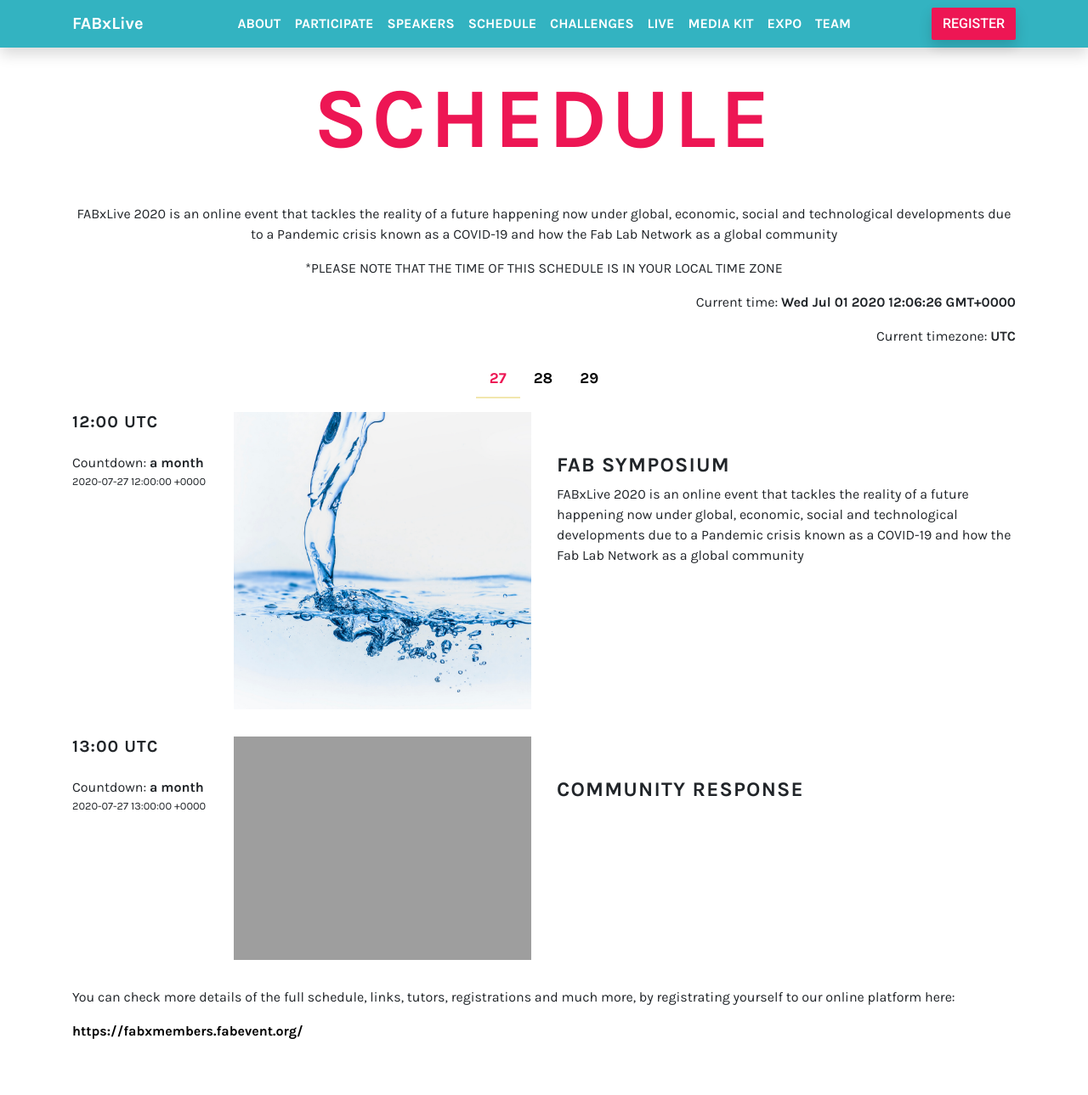
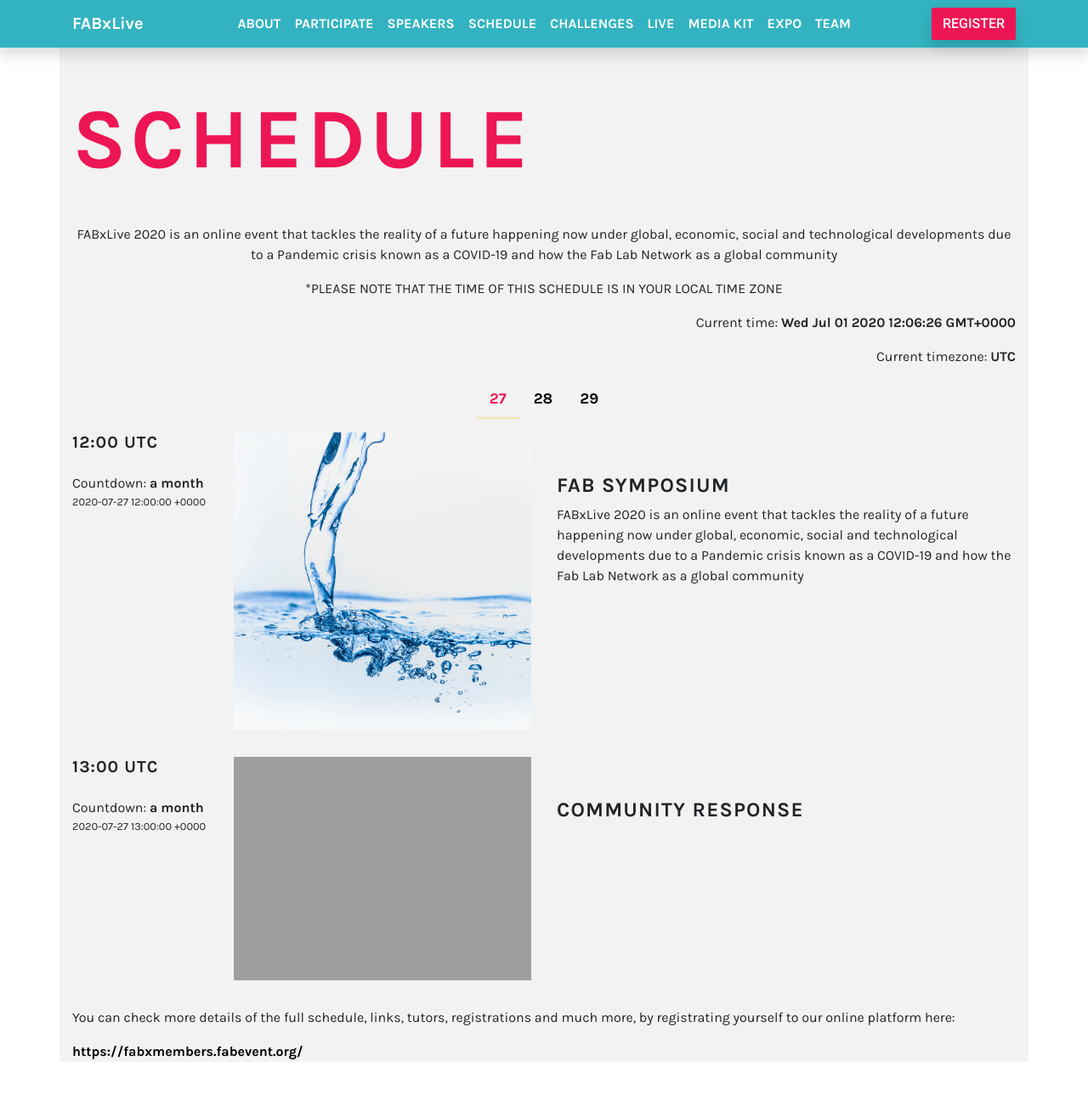
Before and after one commit to fabfoundation/fabxlive2020, a Jekyll site: the page built from schedule.html, in a window 1280 px wide and 1298 px high. Shown: the top 1289 px of the window at 85% size. Built offline with Jekyll 4.4.1, drawn with Linux system fonts in a browser that asks for light colours; nearby versions of some CDN libraries.

Commit message:
Schedule grey bg

```diff
--- a/_layouts/schedule.html
+++ b/_layouts/schedule.html
@@ -2,7 +2,7 @@
 layout: default
 ---
 
-<div class="container mt-4">
+<div class="container bg-grey pt-5">
 
   {{ content }}
 
--- a/assets/main.scss
+++ b/assets/main.scss
@@ -7,6 +7,7 @@
 $blue: #3A3996;
 $red: #ED1654;
 $yellow: #F2E7AE;
+$grey: #f2f2f2;
 
 body {
   font-family: 'Karla';
@@ -32,7 +33,7 @@
 }
 
 h1 {
-  color: #f2f2f2;
+  color: $grey;
   margin-bottom: 40px;
 }
 
@@ -76,6 +77,10 @@
 .bg-blue {
   background: $blue;
   color: white;
+}
+
+.bg-grey {
+  background: $grey;
 }
 
 .text-yellow {
--- a/schedule.html
+++ b/schedule.html
@@ -7,7 +7,7 @@
 ---
 
 <section class="text-center">
-  <h1 class="text-red">SCHEDULE</h1>
+  <h1 class="text-red text-left">SCHEDULE</h1>
   <p>
   FABxLive 2020 is an online event that tackles the reality of a future happening now under global, economic, social and technological developments due to a Pandemic crisis known as a COVID-19 and how the Fab Lab Network as a global community
   </p>
```
